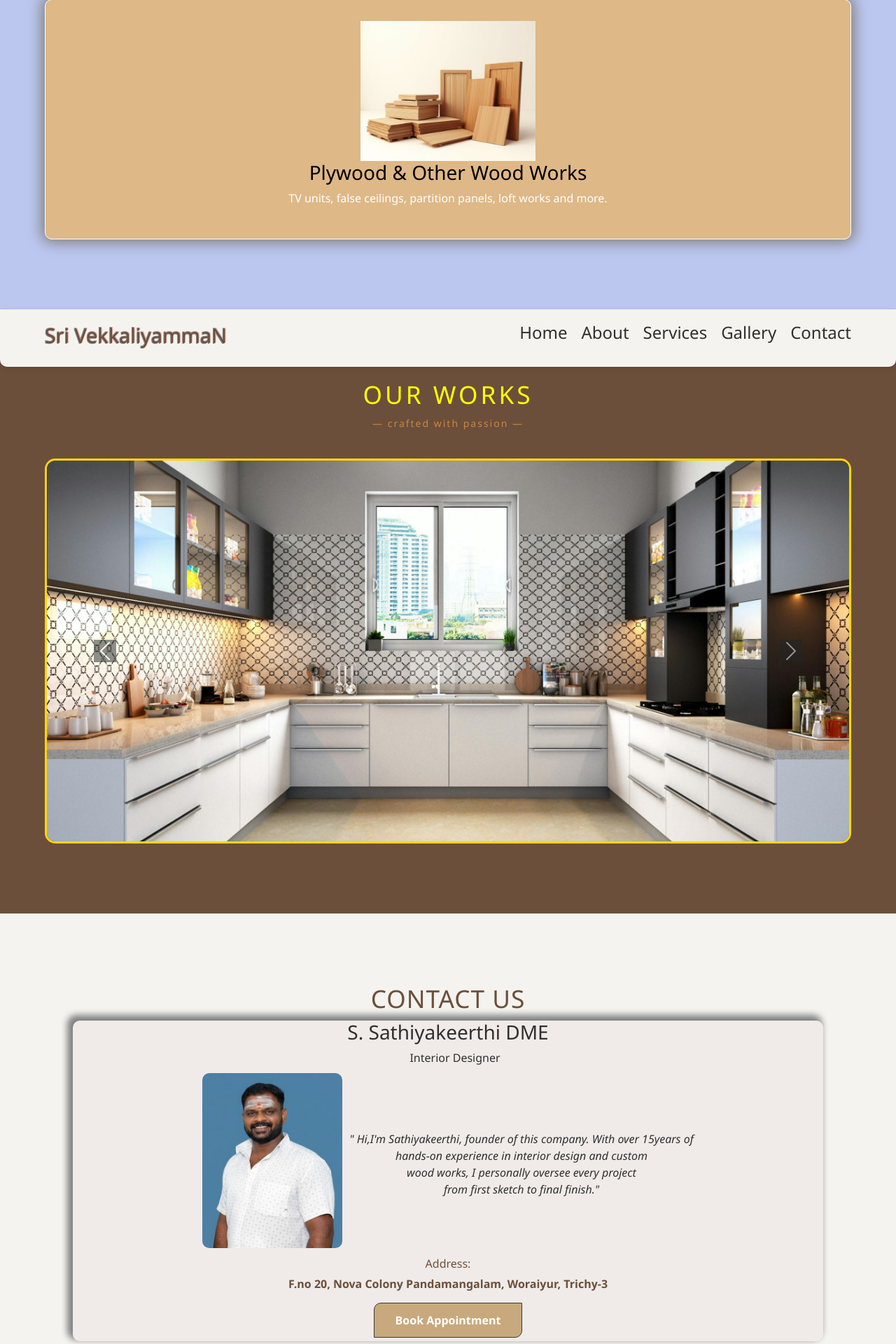
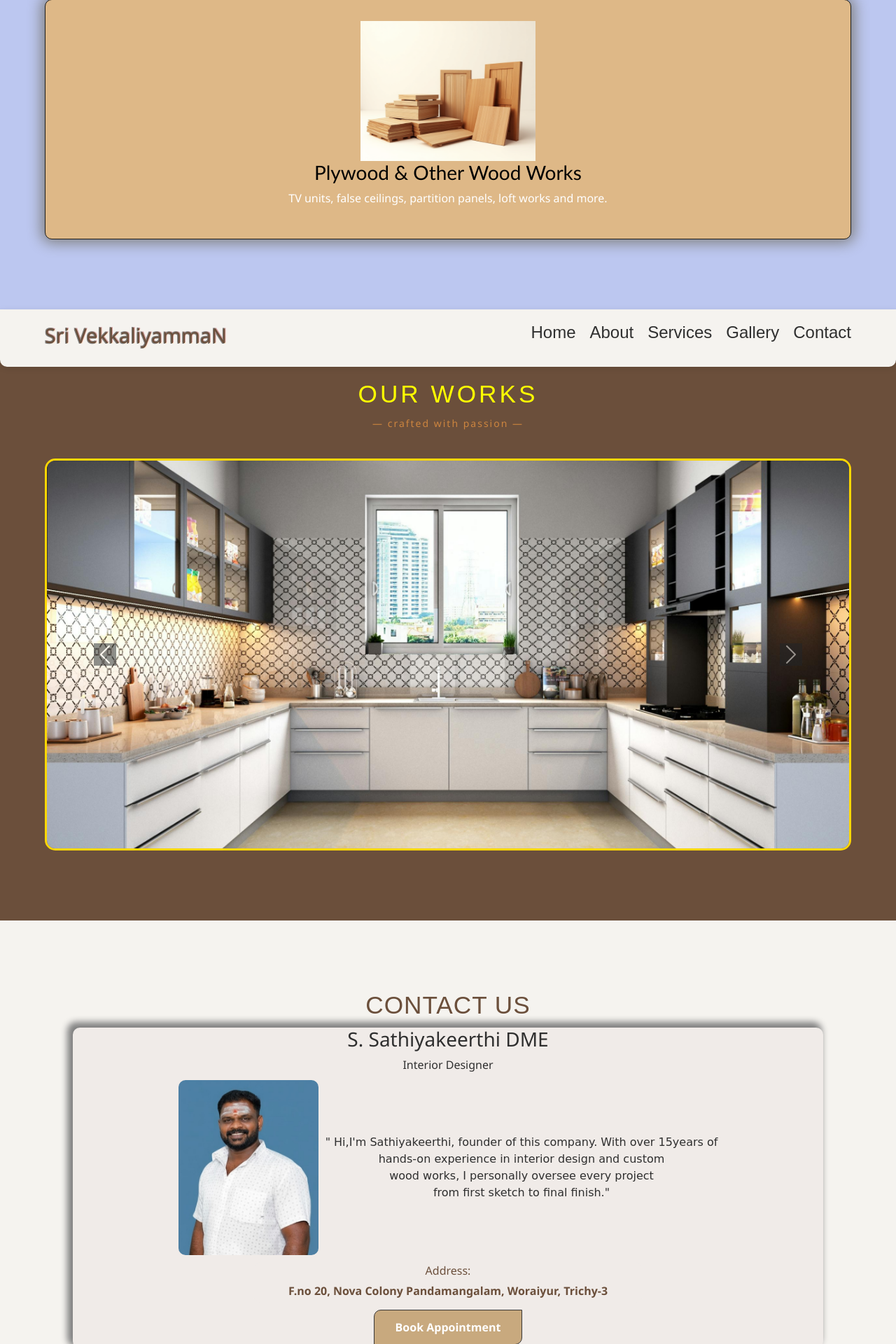
Before and after one commit to Gurusaran-B123/woodwork-website, a Flask app: page / in a window 1280 px wide, after a click on "Gallery". Shown: the part 2690-4610 px from the top of the page at 70% size. Run offline with Flask 3, Linux system fonts and the light colour scheme.

Commit message:
Update index.html

```diff
--- a/templates/index.html
+++ b/templates/index.html
@@ -28,7 +28,7 @@
 
         * { margin: 0; padding: 0; box-sizing: border-box; font-family: 'Segoe UI', sans-serif; }
         html { scroll-behavior: smooth; }
-        body { background: var(--light); color: var(--dark); }
+        body { background: var(--light); color: var(--dark);  overflow-x: hidden;}
 
         header {
             background-color: var(--light);
@@ -50,7 +50,7 @@
 
         nav a {
             text-decoration: none; color: var(--dark); font-weight: 500;
-            font-size: clamp(0.8rem, 2.5vw, 1.5rem); transition: 0.3s;
+            font-size: clamp(0.8rem, 2.5vw, 1.5rem); transition: 0.3s;font-family: fantasy;
 
         }
         nav a:hover { box-shadow: none;color: #9C7B60; }
@@ -92,18 +128,26 @@
             background:  burlywood; padding: 30px; flex: 1 1 220px;color: white;
             border-radius: 10px; transition: 0.4s; text-align: center; border:1px solid white;
             box-shadow: 0px 0px 20px 5px gray;
+               animation-name:img;
+        animation-duration: 5s;
+    animation-iteration-count: infinite;
+        }
+
+        @keyframes img{
+from{border: 1px solid white;}
+to{border: 1px solid black;}
 }
         .ser{
             background-color:  #bcc7f0;
         }
 
         .service-card h3{
-            color: black;
+            color: black;font-family:'Gill Sans', 'Gill Sans MT', Calibri, 'Trebuchet MS', sans-serif;
         }
-        .service-card:hover { transform: translateY(-10px); box-shadow: 0 10px 25px rgba(0,0,0,0.1); }
+        .service-card:hover {  box-shadow: 0 10px 25px rgba(0,0,0,0.1);transform: scale(1.1); }
 
         #gallery { background: #6b4f3b; text-align: center; }
-        #gallery h2 {
+        #gallery h2 {font-family: fantasy;
             color: yellow; font-size: clamp(1.4rem, 4vw, 2.2rem);
             margin-bottom: 10px; letter-spacing: 4px; text-transform: uppercase;
         }
@@ -125,7 +176,7 @@
         }
 
         .contact { text-align: center; }
-        .contact h2 { color: var(--primary); margin-bottom: 15px; }
+        .contact h2 { color: var(--primary); margin-bottom: 15px;font-family: fantasy; }
         .contact p  { margin-bottom: 10px; }
         .contact table { display: flex; text-align: center; justify-content: center; color: #6b4f3b; }
 
@@ -155,7 +206,7 @@
             }
         }
 
-        .contact p { padding-left: 20px; }
+        .contact p { padding-left: 0px; }
 
         .contact .box {
             align-items: center; justify-content: center;
@@ -211,8 +262,12 @@
 
 
        .bold{
-        font-size: 1rem;
+        font-size: 1rem;font-family:'Gill Sans', 'Gill Sans MT', Calibri, 'Trebuchet MS', sans-serif;
+        font-weight: 550;
        }
+    .loc{font-family: cursive;}
+
+
 
 
 
@@ -409,13 +464,13 @@
     <div id="carouselExampleControls" class="carousel slide " data-bs-ride="carousel">
   <div class="carousel-inner ">
     <div class="carousel-item active">
-      <img src="{{ url_for('static', filename='pexels-houzlook-7515855.jpg') }}" class="d-block w-100" alt="..." style="border: 3px solid gold;border-radius: 15px;height: 55vw; max-height: 550px; width: 100%; object-fit: cover;">
+      <img src="{{ url_for('static', filename='pexels-houzlook-7515855.jpg') }}" class="d-block w-100" alt="our works img1"   style="border: 3px solid gold;border-radius: 15px;height: 75vw; max-height: 560px; width: 100%; object-fit: cover;">
     </div>
     <div class="carousel-item">
-            <img src="{{ url_for('static', filename='pexels-houzlook-7515855.jpg') }}" class="d-block w-100" alt="..." style="border: 3px solid gold;border-radius: 15px;height: 55vw; max-height: 550px; width: 100%; object-fit: cover;">
+            <img src="{{ url_for('static', filename='pexels-houzlook-7515855.jpg') }}" class="d-block w-100" alt="our works img2" style="border: 3px solid gold;border-radius: 15px;height: 75vw; max-height: 560px; width: 100%; object-fit: cover;">
     </div>
     <div class="carousel-item">
-          <img src="{{ url_for('static', filename='pexels-houzlook-7515855.jpg') }}" class="d-block w-100" alt="..." style="border: 3px solid gold;border-radius: 15px;height: 55vw; max-height: 550px; width: 100%; object-fit: cover;">
+          <img src="{{ url_for('static', filename='pexels-houzlook-7515855.jpg') }}" class="d-block w-100" alt="our works img3" style="border: 3px solid gold;border-radius: 15px;height: 75vw; max-height: 560px; width: 100%; object-fit: cover;">
     </div>
   </div>
 
@@ -440,11 +495,11 @@
         <div class="mysel">
         <img src="{{ url_for('static', filename='sakthi.jpeg') }}" alt="sakthi img" class="sakthi">
 
-         <i>" Hi,I'm Sathiyakeerthi, founder of this company. With over 15years of <br>
+         <p class="loc">" Hi,I'm Sathiyakeerthi, founder of this company. With over 15years of <br>
             hands-on experience in interior design and custom<br>
              wood works, I personally oversee every project<br>
               from first sketch to final finish."
-        </i>
+         </p>
         </div>
 
 
@@ -566,6 +631,9 @@
         ['nameErr', 'phoneErr', 'whatsappErr'].forEach(id => {
             document.getElementById(id).classList.remove('show');
         });
+
+        sameAsPhone.checked    = false;
+        whatsappInput.disabled = false;
     }
 
     // Clear error as user types
@@ -635,6 +703,31 @@
             btn.classList.remove('loading');
         }
     }
+      // Same as phone checkbox logic
+const phoneInput    = document.getElementById('f_phone');
+const whatsappInput = document.getElementById('f_whatsapp');
+const sameAsPhone   = document.getElementById('sameAsPhone');
+
+sameAsPhone.addEventListener('change', function () {
+    if (this.checked) {
+        whatsappInput.value    = phoneInput.value;
+        whatsappInput.disabled = true;
+    } else {
+        whatsappInput.value    = '';
+        whatsappInput.disabled = false;
+    }
+});
+
+phoneInput.addEventListener('input', function () {
+    if (sameAsPhone.checked) {
+        whatsappInput.value = this.value;
+    }
+});
+
+
+
+
+
 </script>
 
 </body>
```
Also changed, not shown: other parts of templates/index.html (+63 -10 lines). Lines whose indentation alone changed are shown as unchanged.
